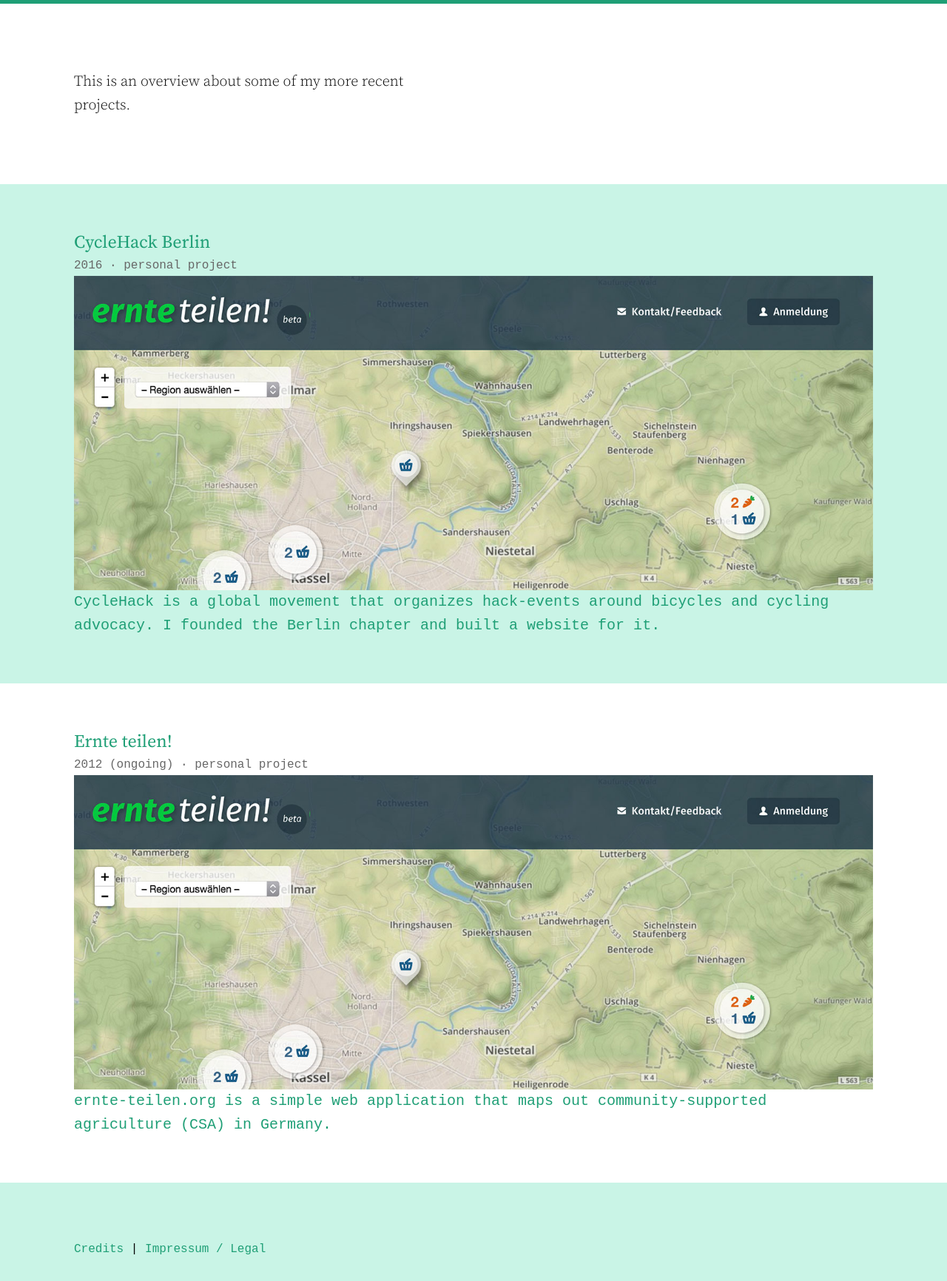
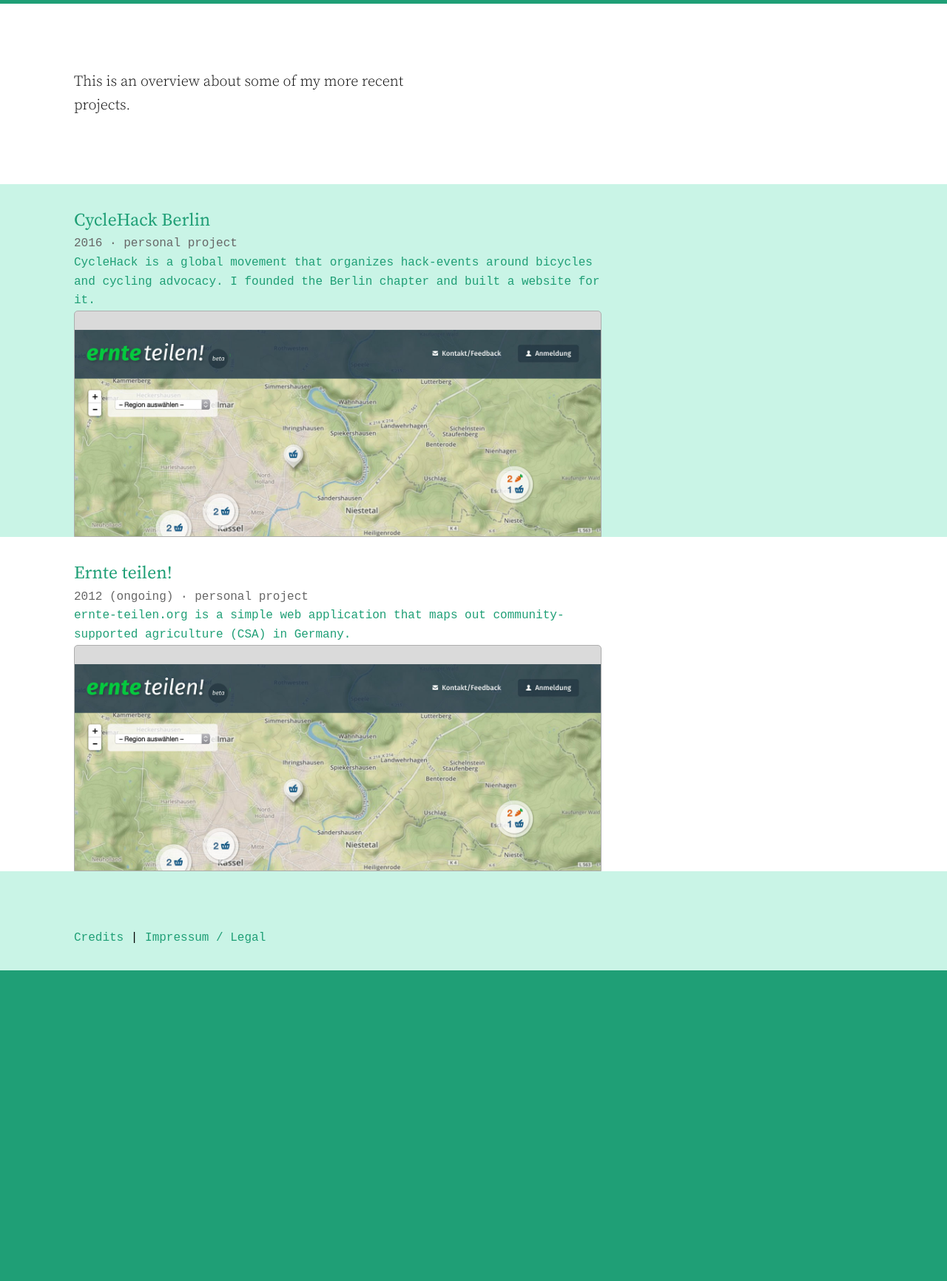
Before and after one commit to sjockers/simonjockers.de, a Jekyll site: the page built from projects/index.html, in a window 1280 px wide. Shown: the whole page at 74% size. Built offline with Jekyll 4.4.1, drawn with Linux system fonts in a browser that asks for light colours; after the commit the page ends 1312 px from its top, so only the background shows below that.

Commit message:
Portfolio: Add styling for screenshots.

```diff
--- a/_layouts/project-list.html
+++ b/_layouts/project-list.html
@@ -21,8 +21,10 @@
             <span class="project-list__client">{{ project.client }}</span>
           </div>
         </header>
-        <img class="project__screenshot" src="{{ project.teaser.image }}" alt="{{ project.teaser.alt }}" />
-        <p class="project-list__teaser">{{ project.teaser.text }}</p>
+        <figure class="project__screenshot">
+          <figcaption>{{ project.teaser.text }}</figcaption>
+          <img src="{{ project.teaser.image }}" alt="{{ project.teaser.alt }}" />
+        </figure>
       </a>
     </article>
   </li>
--- a/_sass/_project-list.scss
+++ b/_sass/_project-list.scss
@@ -17,7 +17,7 @@
 
 .project-list__item {
   @extend .container;
-  padding: 30px;
+  padding: 0 30px;
   margin-top: 0;
   margin-bottom: 0;
 }
@@ -32,3 +32,22 @@
   font-size: $small-font-size;
   color: $accent-color;
 }
+
+.project__screenshot {
+  margin: 0;
+  padding: 0;
+
+  @include media-query($screen-m) {
+    display: block;
+    width: 66%;
+    float: left;
+  }
+
+  > img {
+    padding-top: 25px;
+    background: #dadada;
+    border: 1px solid #adadad;
+    border-radius: 5px 5px 0 0;
+  }
+
+}
```
